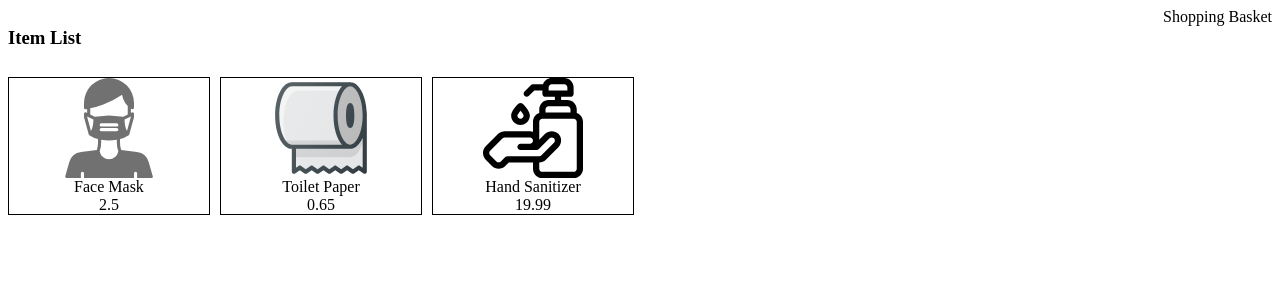
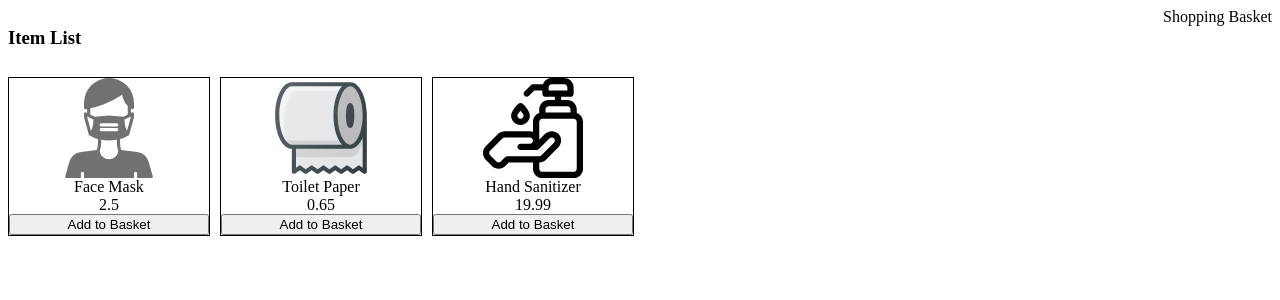
Before and after one commit to irfanundevli/supermarket-coding-exercise, a React (Create React App) app: page / in a window 1280 px wide. Shown: the top 300 px of the page. Built offline with nearby package versions, Linux system fonts and the light colour scheme.

Commit message:
Added non-functional add to basket for each item

```diff
--- a/src/item-list.tsx
+++ b/src/item-list.tsx
@@ -19,6 +19,7 @@ export const ItemList: React.FC = () => {
                 />
                 <div>{item.name}</div>
                 <div>{item.price}</div>
+                <button>Add to Basket</button>
               </div>
             );
           })}
```
Also changed, not shown: 1 other file (tests, documents, lock files or other folders).
